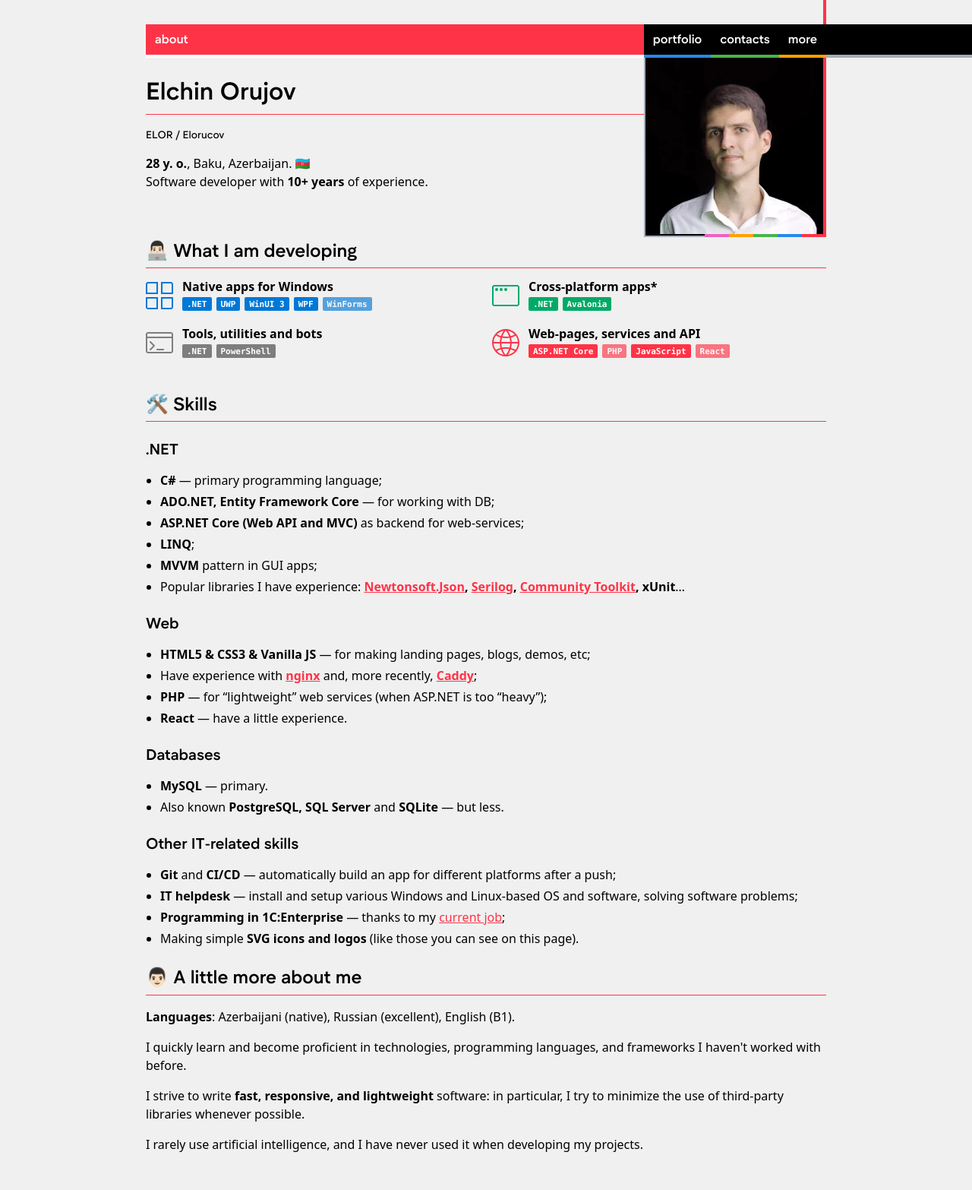
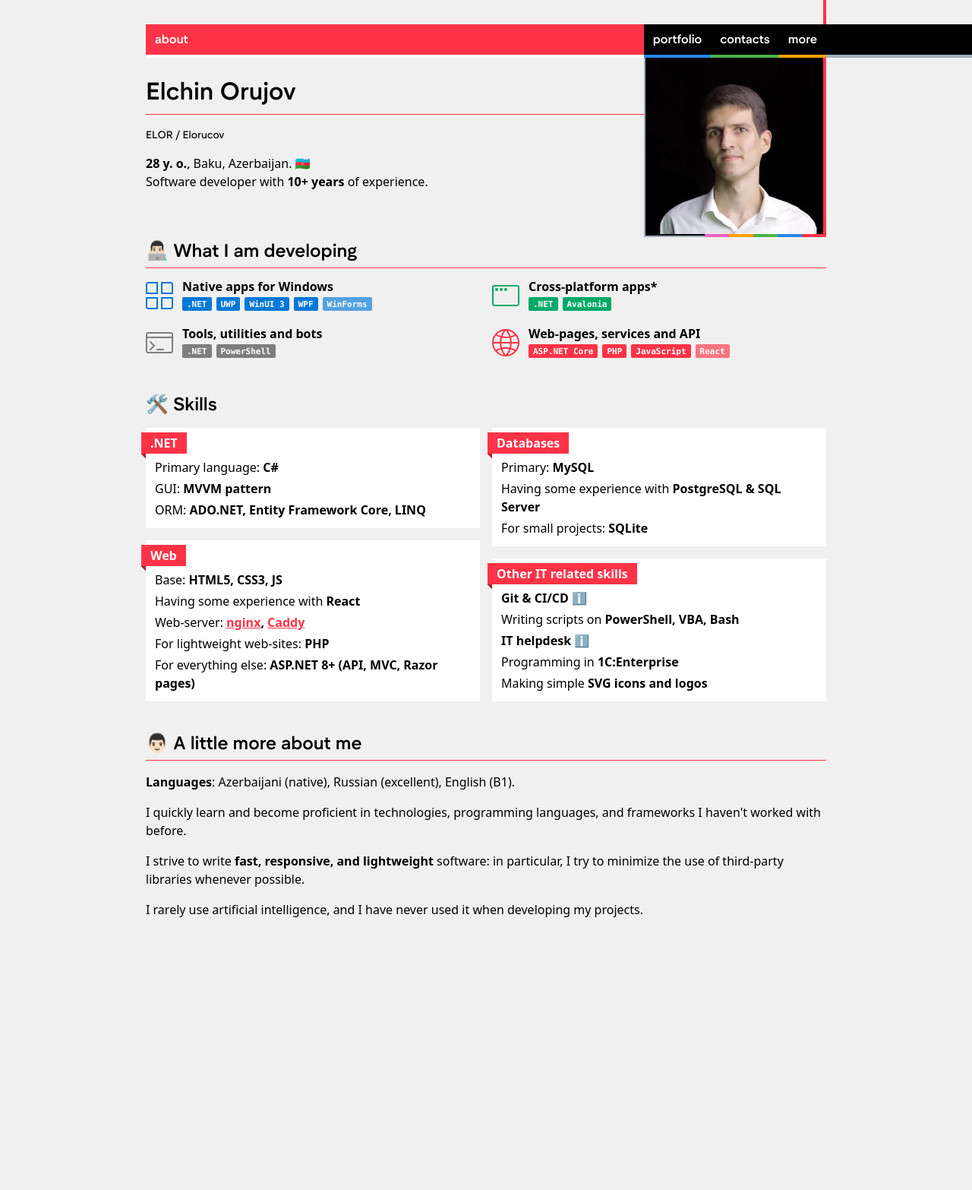
Before and after one commit to Elorucov/Me, a PHP site: page / in a window 1280 px wide. Shown: the whole page at 76% size. After the commit the page ends 1207 px from the top, so only its background shows below. Run offline with PHP 8.4, Linux system fonts and the light colour scheme.

Commit message:
Redesigned skills section; translation P3

```diff
--- a/index.php
+++ b/index.php
@@ -419,7 +419,7 @@ $posts = array_reverse($posts);
                             <content>
                                 <chips>
                                     <a class="chip" target="_blank" href="https://dotnet.microsoft.com/en-us/apps/aspnet">ASP.NET Core</a>
-                                    <a class="chip less" target="_blank" href="https://php.net">PHP</a>
+                                    <a class="chip" target="_blank" href="https://php.net">PHP</a>
                                     <span class="chip">JavaScript</span>
                                     <span class="chip less">React</span>
                                 </chips>
@@ -429,39 +429,46 @@ $posts = array_reverse($posts);
                 </div>
 
 
-                <h2>🛠️ <?= $l["skills"] ?></h2>
+                <h2 class="noBorder">🛠️ <?= $l["skills"] ?></h2>
 
-                <h3>.NET</h3>
+                <div class="masonryGrid">
+                    <div class="infoblock">
+                        <header>.NET</header>
                         <ul>
-                    <li><b>C#</b> — primary programming language;</li>
-                    <li><b>ADO.NET, Entity Framework Core</b> — for working with DB;</li>
-                    <li><b>ASP.NET Core (Web API and MVC)</b> as backend for web-services;</li>
-                    <li><b>LINQ</b>;</li>
-                    <li><b>MVVM</b> pattern in GUI apps;</li>
-                    <li>Popular libraries I have experience: <b><a href="https://www.newtonsoft.com/json" target="_blank">Newtonsoft.Json</a>, <a href="https://serilog.net/" target="_blank">Serilog</a>, <a href="https://learn.microsoft.com/en-us/dotnet/communitytoolkit/introduction" target="_blank">Community Toolkit</a>, xUnit</b>…</li>
+                            <li><?= $l["skills_primary_language"] ?>: <b>C#</b></li>
+                            <li>GUI: <b>MVVM pattern</b></li>
+                            <li>ORM: <b>ADO.NET, Entity Framework Core, LINQ</b></li>
                         </ul>
-
-                <h3>Web</h3>
+                    </div>
+                    <div class="infoblock">
+                        <header>Web</header>
                         <ul>
-                    <li><b>HTML5 & CSS3 & Vanilla JS</b> — for making landing pages, blogs, demos, etc;</li>
-                    <li>Have experience with <b><a href="https://nginx.org" target="_blank">nginx</a></b> and, more recently, <b><a href="https://caddyserver.com" target="_blank">Caddy</a></b>;</li>
-                    <li><b>PHP</b> — for “lightweight” web services (when ASP.NET is too “heavy”);</li>
-                    <li><b>React</b> — have a little experience.</li>
+                            <li><?= $l["skills_base"] ?>: <b>HTML5, CSS3, JS</b></li>
+                            <li><?= $l["skills_experience"] ?> <b>React</b></li>
+                            <li><?= $l["skills_server"] ?>: <b><a href="https://nginx.org" target="_blank">nginx</a>, <a href="https://caddyserver.com" target="_blank">Caddy</a></b></li>
+                            <li><?= $l["skills_web_light"] ?>: <b>PHP</b></li>
+                            <li><?= $l["skills_on_else"] ?>: <b>ASP.NET 8+ (API, MVC, Razor pages)</b></li>
                         </ul>
-
-                <h3>Databases</h3>
+                    </div>
+                    <div class="infoblock">
+                        <header><?= $l["skills_db"] ?></header>
                         <ul>
-                    <li><b>MySQL</b> — primary.</li>
-                    <li>Also known <b>PostgreSQL, SQL Server</b> and <b>SQLite</b> — but less.</li>
+                            <li><?= $l["skills_primary"] ?>: <b>MySQL</b></li>
+                            <li><?= $l["skills_experience"] ?> <b>PostgreSQL &amp; SQL Server</b></li>
+                            <li><?= $l["skills_small_projects"] ?>: <b>SQLite</b></li>
                         </ul>
-
-                <h3>Other IT-related skills</h3>
+                    </div>
+                    <div class="infoblock">
+                        <header><?= $l["skills_it"] ?></header>
                         <ul>
-                    <li><b>Git</b> and <b>CI/CD</b> — automatically build an app for different platforms after a push;</li>
-                    <li><b>IT helpdesk</b> — install and setup various Windows and Linux-based OS and software, solving software problems;</li>
-                    <li><b>Programming in 1C:Enterprise</b> — thanks to my <a href="https://linkedin.com/company/icgroup-az/" target="_blank">current job</a>;</li>
-                    <li>Making simple <b>SVG icons and logos</b> (like those you can see on this page).</li>
+                            <li><b>Git &amp; CI/CD</b> <span title="<?= $l["skills_ci"] ?>">ℹ️</span></li>
+                            <li><?= $l["skills_scripts"] ?> <b>PowerShell, VBA, Bash</b></li>
+                            <li><b>IT helpdesk</b> <span title="<?= $l["skills_helpdesk"] ?>">ℹ️</span></li>
+                            <li><?= $l["skills_1c"] ?></li>
+                            <li><?= $l["skills_icons"] ?></li>
                         </ul>
+                    </div>
+                </div>
 
                 <h2>👨🏻 <?= $l["about_extra"] ?></h2>
                 <p><b>Languages</b>: Azerbaijani (native), Russian (excellent), English (B1).</p>
--- a/lang/en/locale.php
+++ b/lang/en/locale.php
@@ -20,7 +20,23 @@ return [
     "knowledge_crossplatform_ui" => "Cross-platform apps",
     "knowledge_crossplatform_ui_notice" => "Only for desktop OS",
     "knowledge_tools" => "Tools, utilities and bots",
-    "knowledge_web" => "Web-pages, services and API"
+    "knowledge_web" => "Web-pages, services and API",
+
+    "skills_primary" => "Primary",
+    "skills_primary_language" => "Primary language",
+    "skills_base" => "Base",
+    "skills_experience" => "Having some experience with",
+    "skills_server" => "Web-server",
+    "skills_web_light" => "For lightweight web-sites",
+    "skills_on_else" => "For everything else",
+    "skills_db" => "Databases",
+    "skills_small_projects" => "For small projects",
+    "skills_it" => "Other IT related skills",
+    "skills_ci" => "Automatically build an app for different platforms after a push",
+    "skills_scripts" => "Writing scripts on",
+    "skills_helpdesk" => "Install and setup various OS and software, solving its problems",
+    "skills_1c" => "Programming in <b>1C:Enterprise</b>",
+    "skills_icons" => "Making simple <b>SVG icons and logos</b>"
 ];
 
 ?>
--- a/res/impressive_landing/style.css
+++ b/res/impressive_landing/style.css
@@ -54,7 +54,7 @@
     --content_item_spacing: 16px;
     --person_picture_size: 232px;
     --knowledge_card_icon_size: 36px;
-    --knowledge_card_icon_plate_offset_top: 6px;
+    --infoblock_header_plate_width: 6px;
 }
 
 @media (prefers-reduced-motion: reduce) {
@@ -491,6 +491,16 @@ content p.asParagraph {
     margin-left: calc(var(--content_item_spacing) / 2);
 }
 
+.masonryGrid {
+  column-count: 2;
+  column-gap: 16px;
+}
+
+.masonryGrid > * {
+  break-inside: avoid;
+  margin-bottom: 16px;
+}
+
 a.card,
 a.card content {
     text-decoration: none;
@@ -605,6 +615,46 @@ a.chip:hover {
 
 .chip:not(:last-child) {
     margin-right: 6px;
+}
+
+.infoblock {
+    background: var(--on_page_background);
+    display: flex;
+    flex-direction: column;
+}
+
+.infoblock header {
+    background: var(--accent);
+    color: #fff;
+    display: inline-block;
+    font-family: unset;
+    padding: 2px 12px;
+    font-weight: 600;
+    align-self: flex-start;
+    margin-top: 6px;
+    margin-bottom: -6px;
+    margin-left: calc(var(--infoblock_header_plate_width) * -1);
+    position: relative;
+}
+
+.infoblock header:after {
+    content: '';
+    position: absolute;
+    bottom: calc(var(--infoblock_header_plate_width) * -1);
+    left: 0;
+    width: var(--infoblock_header_plate_width);
+    height: var(--infoblock_header_plate_width);
+    background: linear-gradient(45deg, transparent, transparent 50%, var(--accent) 50%, var(--accent));
+    filter: brightness(0.7);
+}
+
+.infoblock p, .infoblock content, .infoblock ul {
+    padding: 12px;
+    margin-bottom: 0px;
+}
+
+.infoblock ul > li::marker {
+    content: '';
 }
 
 .knowledgeCard {
@@ -831,6 +881,10 @@ body:not(.light) {
         margin-left: 0px !important;
         margin-right: 0px !important;
     }
+
+    .masonryGrid {
+      column-count: 1;
+    }
 }
 
 @media (max-width: 640px) {
```
Also changed, not shown: lang/az/locale.php (+17 -1 lines), lang/ru/locale.php (+17 -1 lines). Lines whose indentation alone changed are shown as unchanged.
